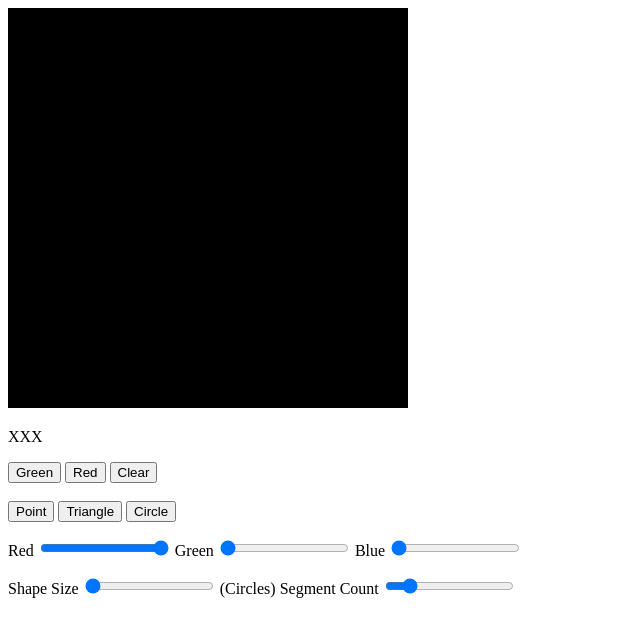
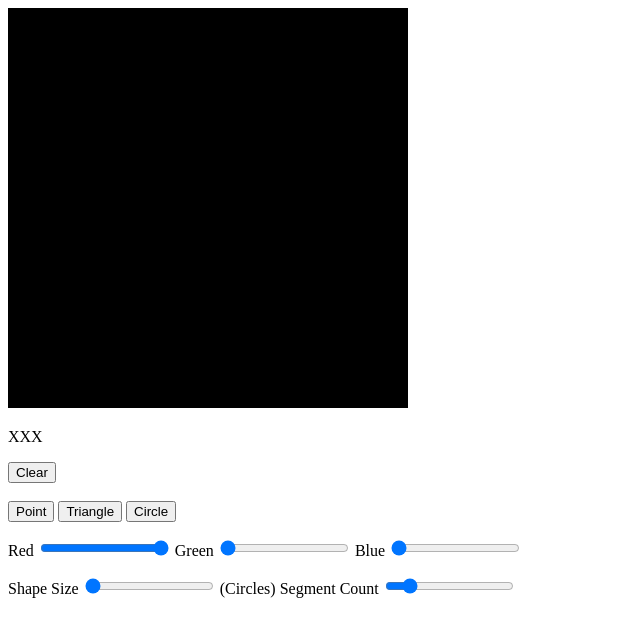
Before and after one commit to subhangi-chatterjee/CSE-160, a plain HTML site: page asgn1/ColoredPoints.html in a window 1280 px wide. Shown: the whole page, without its empty margins (0-640 px from the left). Drawn offline with Linux system fonts and the light colour scheme.

Commit message:
after circle

```diff
--- a/asgn1/ColoredPoints.html
+++ b/asgn1/ColoredPoints.html
@@ -11,8 +11,8 @@
     </canvas>
     <p>
     <p id="numdot"> XXX </p>
-    <button type = "button" id="green"> Green </button>
-    <button type = "button" id="red"> Red </button>
+    <!-- <button type = "button" id="green"> Green </button> -->
+    <!-- <button type = "button" id="red"> Red </button> -->
     <button type = "button" id="clearButton"> Clear </button>
     <br></br>
     <button type = "button" id="pointButton">Point</button>
--- a/asgn1/ColoredPoints.js
+++ b/asgn1/ColoredPoints.js
@@ -65,8 +65,8 @@ function connectVariablestoGLSL() {
 }
 
 function addActionsForHtmlUiI() {
-  document.getElementById('green').onclick = function() {g_selectedColor = [0.0, 1.0, 0.0, 1.0];};
-  document.getElementById('red').onclick = function() {g_selectedColor = [1.0, 0.0, 0.0, 1.0];};
+  // document.getElementById('green').onclick = function() {g_selectedColor = [0.0, 1.0, 0.0, 1.0];};
+  // document.getElementById('red').onclick = function() {g_selectedColor = [1.0, 0.0, 0.0, 1.0];};
   document.getElementById('clearButton').onclick = function() {g_shapesList = [];renderAllshapes();};
 
   document.getElementById('pointButton').onclick = function() { g_selectedType = POINT};
```
